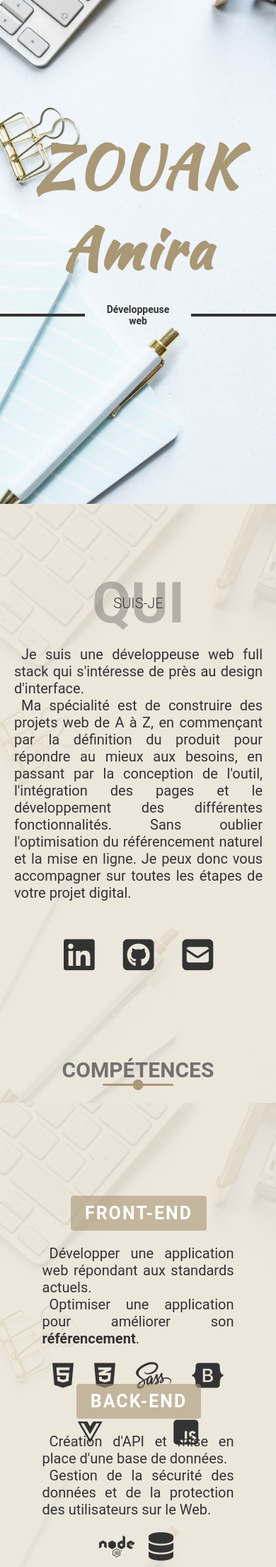
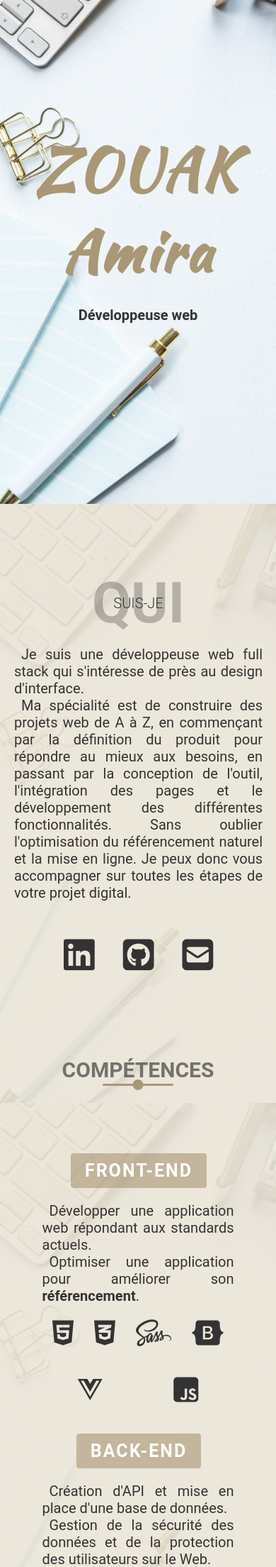
Before and after one commit to serendipity-coding/portfolio-amira, a PHP site: page / in a window 390 px wide; the page is wider, and only the part inside the window is pictured. Shown: the part 134-2342 px from the top of that part at 71% size. Run offline with PHP 8.4, Linux system fonts and the light colour scheme; some libraries are stand-ins or nearby versions.

Commit message:
css changed

```diff
--- a/main.css
+++ b/main.css
@@ -561,10 +561,23 @@ transform: rotate(-45deg);
 }
 @media screen and (max-width:600px){
     img{
-        width:80%;
+        width:70%;
+
     }
+
     .skill{
-        margin-top: 4rem;
+        margin-bottom: 15rem;
+    }
+    #services > div > div.my-skills > div:nth-child(1){
+        margin-top: 0;
+        padding-top: 0;
+    }
+    #services > div > div.my-skills > div:nth-child(2){
+        margin-bottom: 8rem;
+    }
+    #services > div > div.my-skills > div:nth-child(3){
+        margin-bottom: 0rem;
+        padding-bottom: 0;
     }
     .menu-toggler{
         top:2rem;
@@ -594,7 +607,12 @@ transform: rotate(-45deg);
     }
     .portfolio-img{
         margin: 0 0 2rem 0;
+
         order: 1;
+    }
+    .portfolio-img img{
+       display: block;
+       margin: 5px auto;
     }
     .portfolio-description{
         margin: 0;
@@ -609,6 +627,18 @@ transform: rotate(-45deg);
     .up{
         right:2rem;
     }
+    .landing-text h6{
+        font-size: 2rem;
+    }
+    .landing-text h6::before{
+        display: none;
+    }
+    .landing-text h6::after{
+        display: none;
+    }
+
+
+
 
 
 
```
